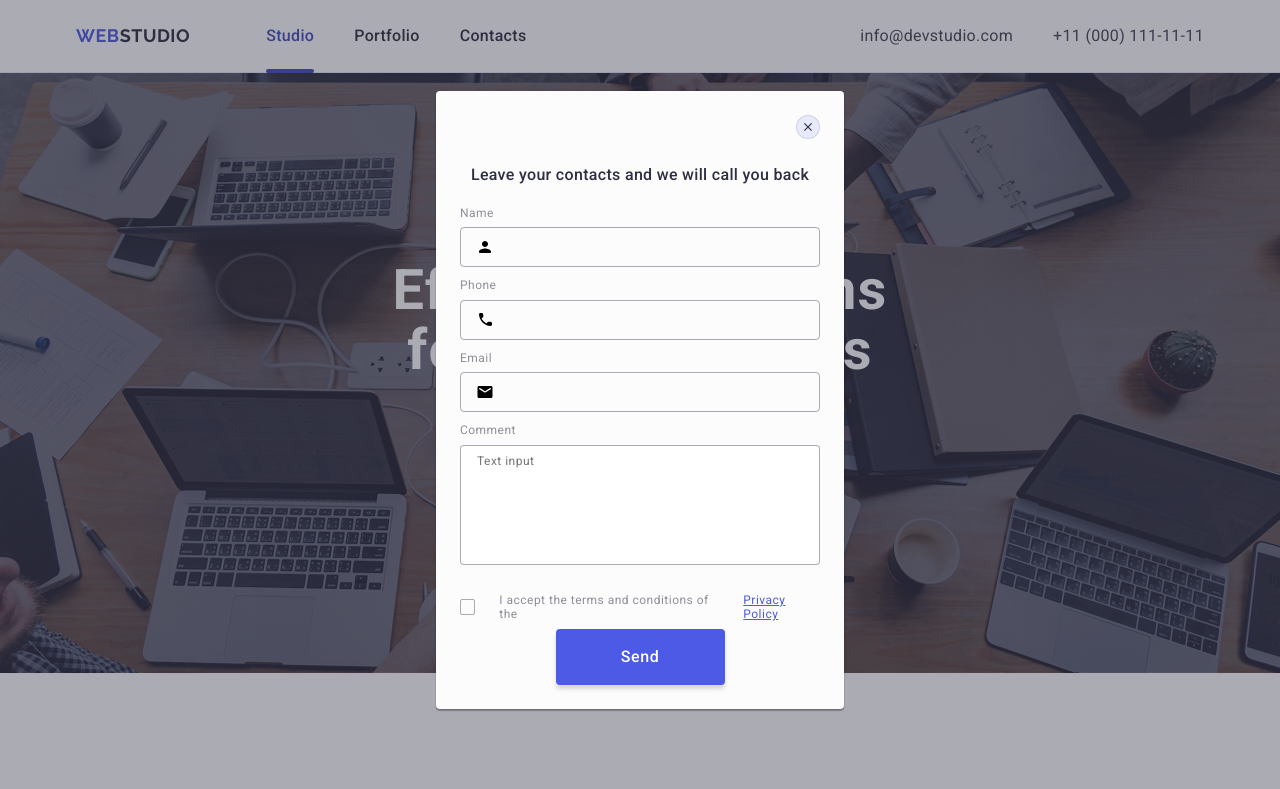
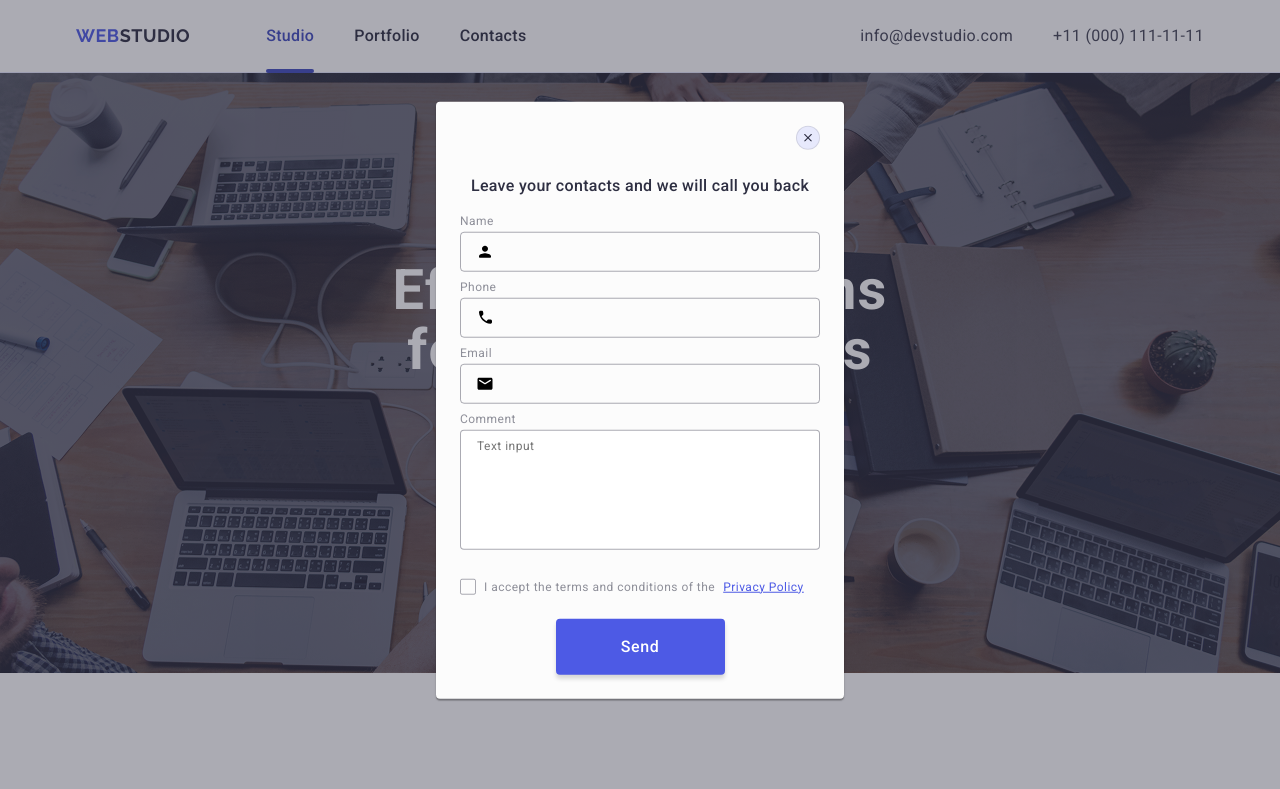
Before and after one commit to alinchiessss-del/goit-markup-hw-05, a plain HTML site: page index.html in a window 1280 px wide. Shown: the top 789 px of the page. Drawn offline with nearby package versions, Linux system fonts and the light colour scheme.

Commit message:
fix: clean html structure and sections

```diff
--- a/css/styles.css
+++ b/css/styles.css
@@ -654,7 +654,7 @@ a {
 .modal-label {
     display: block;
     font-size: 12px;
-    line-height: 1.7;
+    line-height: 1.17;
     letter-spacing: 0.04em;
     color: #8e8f99;
     margin-bottom: 4px;
@@ -694,7 +694,8 @@ a {
     color: #8e8f99;
     display: flex;
     align-items: center;
-    gap: 24px;
+    gap: 8px;
+    margin-bottom: 24px;
 }
 
 .modal a {
@@ -724,7 +725,7 @@ a {
 }
 
 .modal-check:checked+.modal-check-label .span-modal-check {
-    background-color: #4d5ae5;
+    background-color: #404bbf;
     border: none;
 }
 
```
